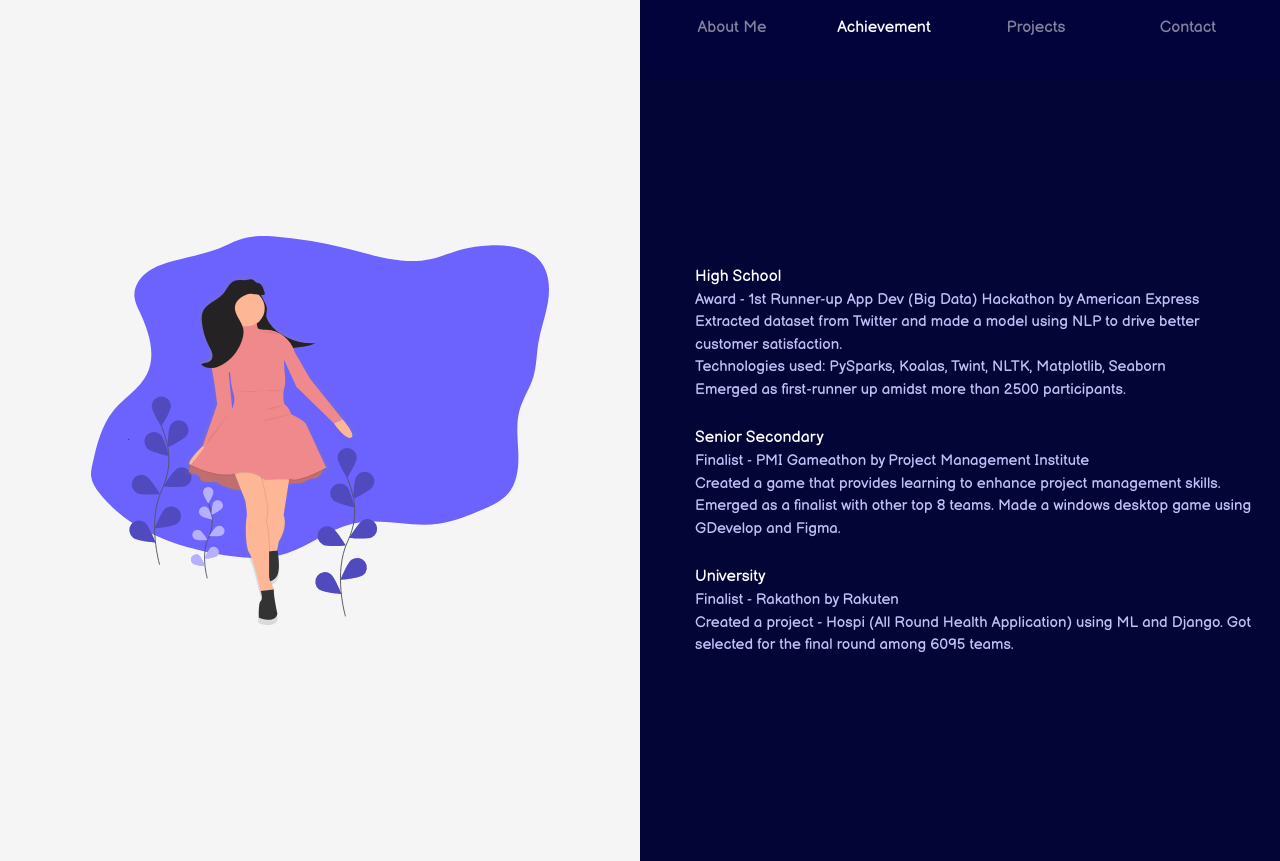
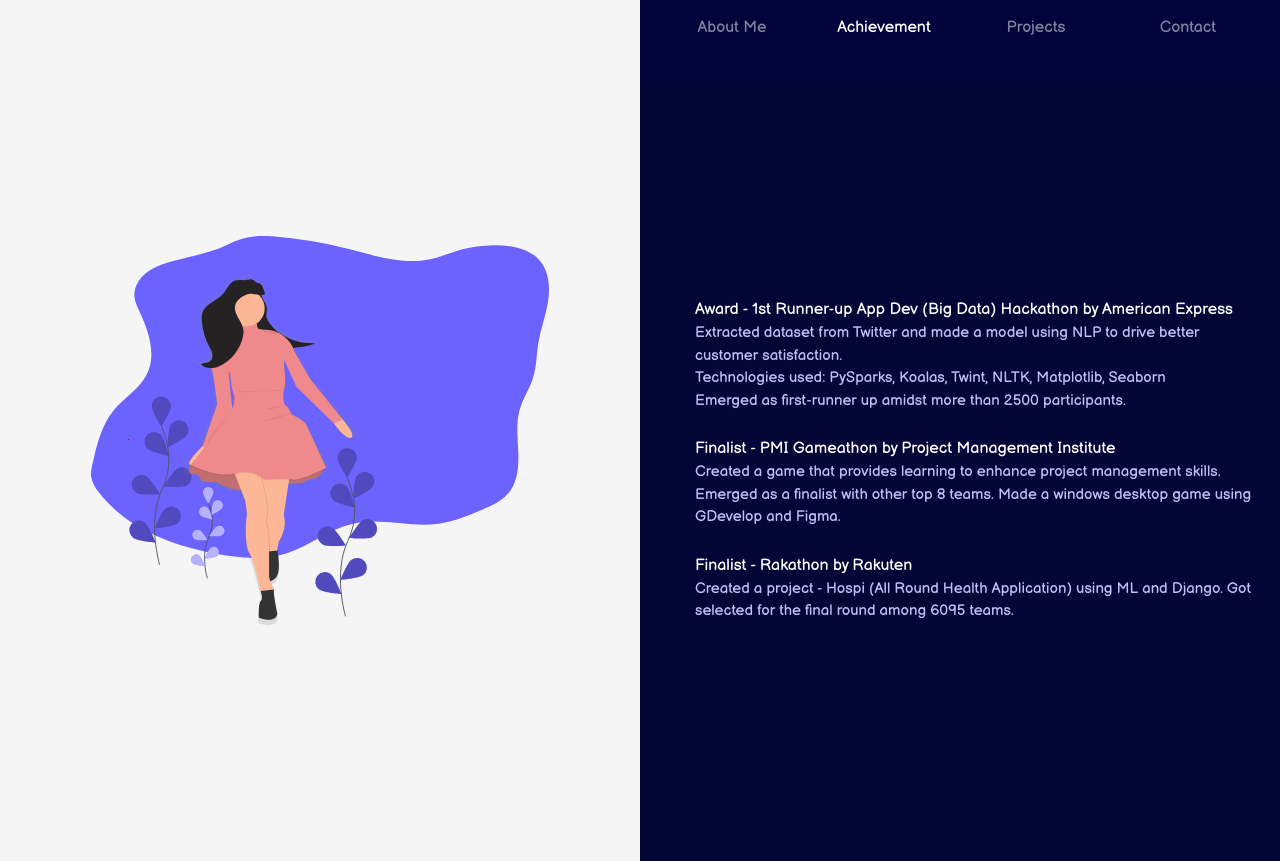
Before and after one commit to d2Anubis/d2Anubis.github.io, a plain HTML site: page education.html in a window 1280 px wide. Drawn offline with nearby package versions, Linux system fonts and the light colour scheme.

Commit message:
Update education.html

```diff
--- a/education.html
+++ b/education.html
@@ -90,9 +90,9 @@
           >
             <ul>
               <li>
-                High School
+                Award - 1st Runner-up App Dev (Big Data) Hackathon by American Express
                 <div  class="def">
-                  Award - 1st Runner-up App Dev (Big Data) Hackathon by American Express</br>
+
 Extracted dataset from Twitter and made a model using NLP to drive better customer satisfaction.  </br>
             Technologies used: PySparks, Koalas, Twint, NLTK, Matplotlib, Seaborn</br>
             Emerged as first-runner up amidst more than 2500 participants.</br>
@@ -100,17 +100,17 @@ Extracted dataset from Twitter and made a model using NLP to drive better custom
                 </div>
               </li>
               <li>
-                Senior Secondary
+                 Finalist - PMI Gameathon by Project Management Institute
                 <div  class="def">
-                  Finalist - PMI Gameathon by Project Management Institute</br>
+
 Created a game that provides learning to enhance project management skills. Emerged as a finalist with other top 8 teams. Made a windows desktop game using GDevelop and Figma.
 
                 </div>
               </li>
               <li>
-                University
+                 Finalist - Rakathon by Rakuten
             <div  class="def">
-              Finalist - Rakathon by Rakuten</br>
+
 Created a project - Hospi (All Round Health Application) using ML and Django. Got selected for the final round among 6095 teams.
 
               </li>
```
